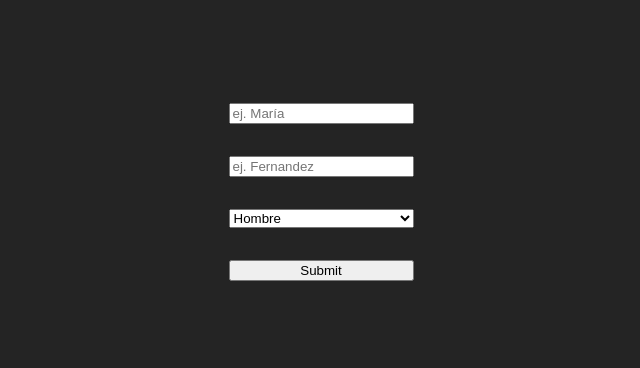
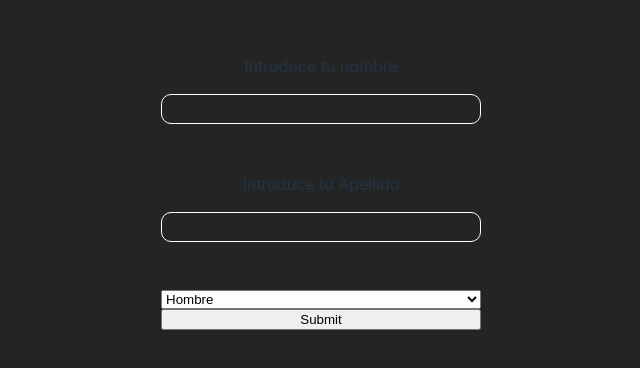
Before and after one commit to miguelbanos95/Countify, a React (Vite) app: page /register in a window 1280 px wide. Shown: the part 208-576 px from the top of the page, without its empty margins (319-959 px from the left). Built offline with nearby package versions, Linux system fonts and the light colour scheme.

Commit message:
add changes in register

```diff
--- /dev/null
+++ b/src/components/misc/InputComponent.css
@@ -0,0 +1,11 @@
+.inputGroup{
+    display: flex;
+    flex-direction: column;
+    width: 100%;
+    gap: 1rem;
+}
+.input {
+    padding: .4rem;
+    border-radius: 10px;
+    border: 1px solid #fff;
+}
--- a/src/components/misc/InputComponent.jsx
+++ b/src/components/misc/InputComponent.jsx
@@ -0,0 +1,26 @@
+import './InputComponent.css'
+const InputComponent = ({ label, id, name, type, placeholder, register, error, multiple }) => {
+  return (
+    <div className='inputGroup'>
+      <label htmlFor={id}>
+        {label}
+      </label>
+      <input
+        className='input'
+        type={type}
+        style={{ backgroundColor: 'transparent' }}
+        id={id}
+        placeholder={placeholder}
+        {...register(name)}
+        multiple={multiple}
+      />
+      <p>{error}</p>
+    </div>
+  )
+}
+
+InputComponent.defaultProps = {
+  type: 'text'
+}
+
+export default InputComponent
--- a/src/views/Register/Register.jsx
+++ b/src/views/Register/Register.jsx
@@ -3,6 +3,7 @@ import { useForm } from 'react-hook-form'
 // import { yupResolver } from '@hookform/resolvers/yup'
 // import * as yup from 'yup'
 import './Register_styles.css'
+import InputComponent from '../../components/misc/InputComponent'
 // import InputComponent from '../../components/misc/InputComponent'
 
 // const schema1 = yup.object({
@@ -26,12 +27,20 @@ const Register = () => {
       <form onSubmit={handleSubmit(onSubmit)}>
         {/* _____________________________________NOMBRE_______________________________________ */}
 
-        <input placeholder='ej. María' {...register('first_name', { required: true })} />
-
+        <InputComponent
+          id='userName'
+          label='Introduce tu nombre'
+          name='first_name'
+          register={register}
+        />
         {/* ____________________________________APELLIDO______________________________________ */}
 
-        <input placeholder='ej. Fernandez' {...register('last_name', { required: true })} />
-        {errors.last_name && <span>This field is required</span>}
+        <InputComponent
+          id='userSurname'
+          label='Introduce tu Apellido'
+          name='last_name'
+          register={register}
+        />
 
         {/* _____________________________________GENERO________________________________________ */}
 
--- a/src/views/Register/Register_styles.css
+++ b/src/views/Register/Register_styles.css
@@ -1,5 +1,5 @@
 form {
     display: flex;
     flex-direction: column;
-    gap: 2rem;
+    width: 20rem;
 }
```
